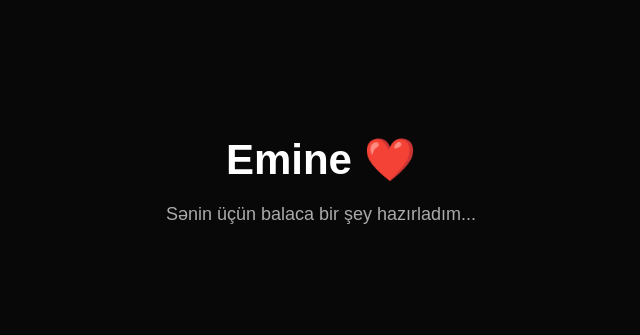
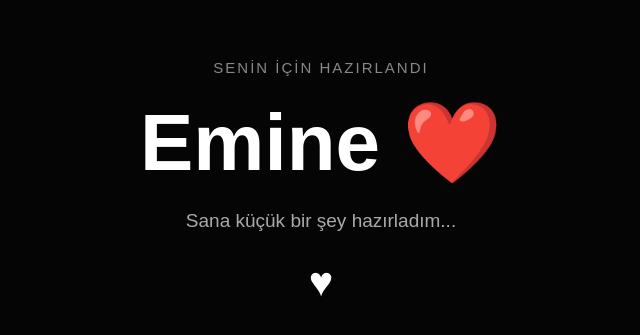
Before and after one commit to gfg531745-spec/emine-dogumgunu, a plain HTML site: page index.html in a window 1280 px wide. Shown: the part 220-555 px from the top of the page, without its empty margins (319-959 px from the left). Drawn offline with Linux system fonts and the light colour scheme.

Commit message:
Update index.html

```diff
--- a/index.html
+++ b/index.html
@@ -1,41 +1,68 @@
 <!DOCTYPE html>
-<html lang="az">
+<html lang="tr">
 <head>
     <meta charset="UTF-8">
     <meta name="viewport" content="width=device-width, initial-scale=1.0">
+
     <title>Emine ❤️</title>
 
     <style>
         * {
-            box-sizing: border-box;
             margin: 0;
             padding: 0;
+            box-sizing: border-box;
         }
 
         body {
             min-height: 100vh;
-            background: #080808;
+            background: #050505;
             color: white;
             font-family: Arial, sans-serif;
 
             display: flex;
             justify-content: center;
             align-items: center;
-            text-align: center;
+
+            overflow: hidden;
         }
 
         .container {
+            text-align: center;
             padding: 30px;
         }
 
+        .small {
+            color: #888;
+            font-size: 15px;
+            margin-bottom: 20px;
+            letter-spacing: 2px;
+        }
+
         h1 {
-            font-size: 42px;
+            font-size: clamp(45px, 10vw, 80px);
             margin-bottom: 20px;
+            font-weight: 600;
         }
 
         p {
             color: #aaa;
-            font-size: 18px;
+            font-size: 19px;
+        }
+
+        .heart {
+            margin-top: 30px;
+            font-size: 35px;
+            animation: heartbeat 1.5s infinite;
+        }
+
+        @keyframes heartbeat {
+            0%, 100% {
+                transform: scale(1);
+            }
+
+            50% {
+                transform: scale(1.2);
+            }
         }
     </style>
 </head>
@@ -43,9 +70,17 @@
 <body>
 
     <div class="container">
+
+        <div class="small">
+            SENİN İÇİN HAZIRLANDI
+        </div>
+
         <h1>Emine ❤️</h1>
 
-        <p>Sənin üçün balaca bir şey hazırladım...</p>
+        <p>Sana küçük bir şey hazırladım...</p>
+
+        <div class="heart">♥</div>
+
     </div>
 
 </body>
```
